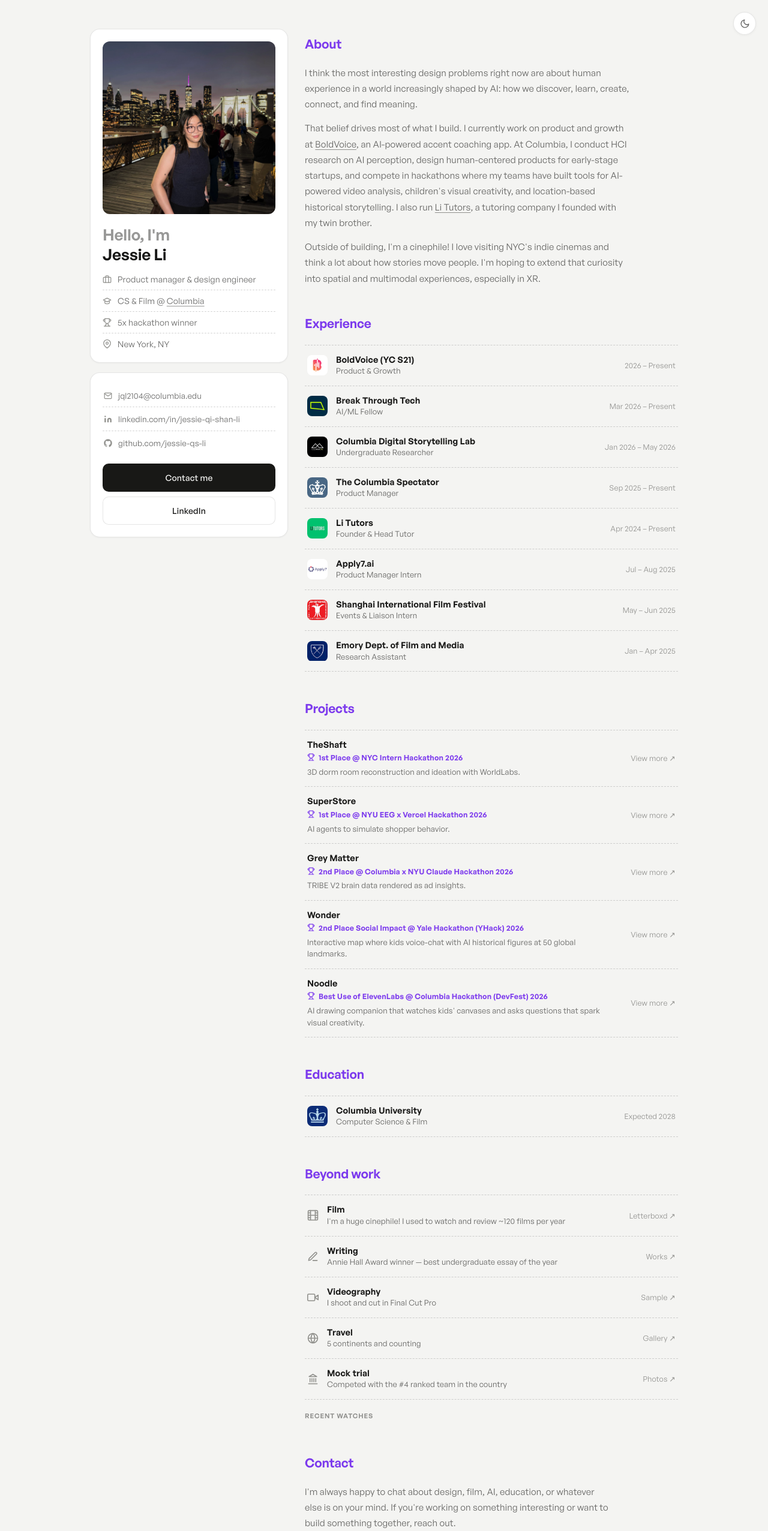
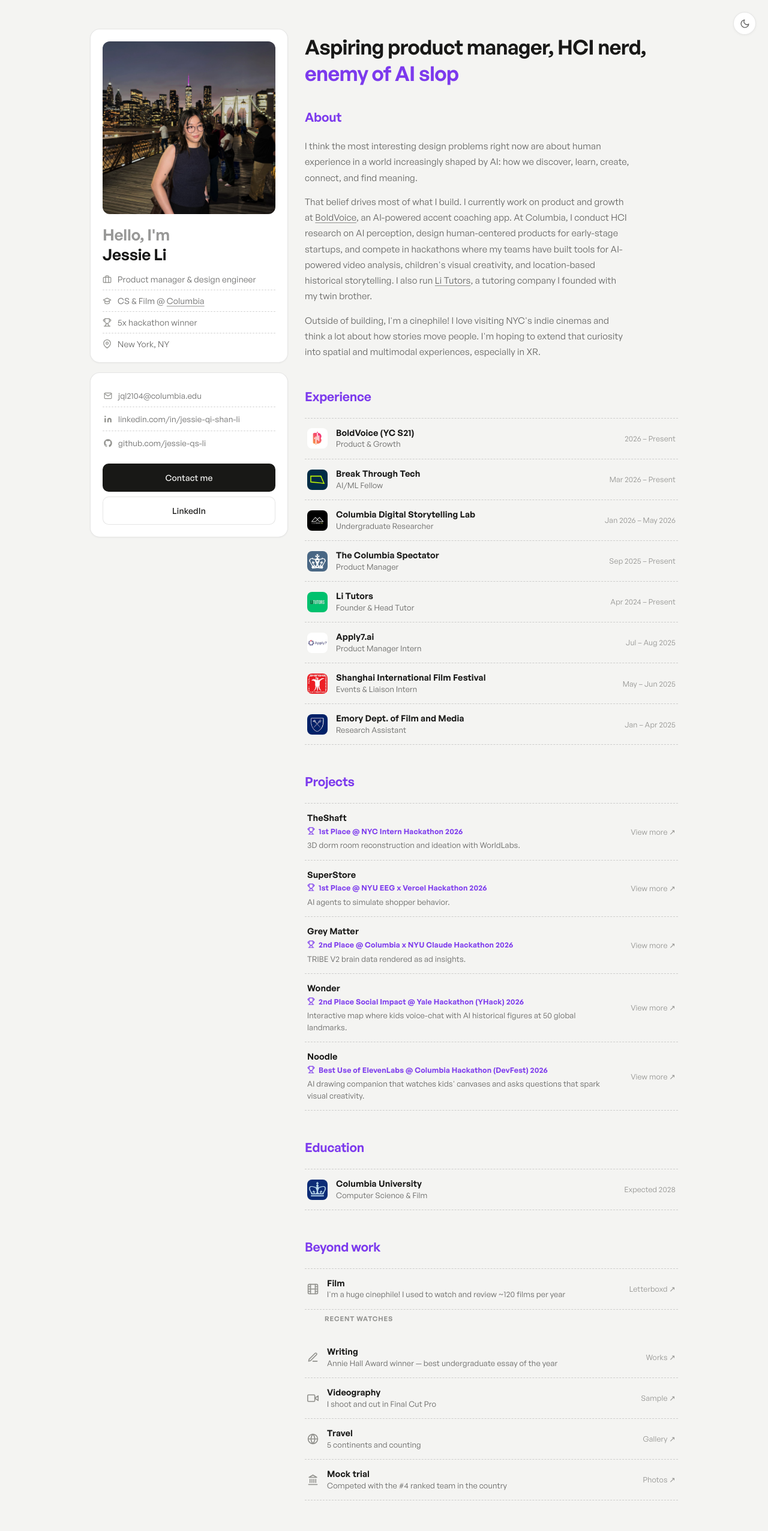
Before and after one commit to jessie-qs-li/portfolio, a Next.js app: page / in a window 1280 px wide. Shown: the top 2553 px of the page at 60% size. Built offline with nearby package versions, Linux system fonts and the light colour scheme; no server answers.

Commit message:
Add statement header above About; nest Recent watches under Film row

```diff
--- a/app/globals.css
+++ b/app/globals.css
@@ -118,6 +118,14 @@
 /* ========== MAIN COLUMN ========== */
 .cv-main { display: flex; flex-direction: column; gap: 44px; padding-top: 8px; min-width: 0; }
 
+.statement {
+  font-size: clamp(26px, 3.4vw, 34px);
+  font-weight: 600; letter-spacing: -0.02em; line-height: 1.3;
+  color: var(--text);
+  margin-bottom: -10px;
+}
+.statement em { font-style: normal; color: var(--accent); }
+
 .section-chip {
   display: inline-block; align-self: flex-start;
   font-size: 21px; font-weight: 600; letter-spacing: -0.01em;
@@ -182,7 +190,7 @@
 a.row-right:hover, .row-right a:hover { color: var(--text); }
 
 /* letterboxd (kept from previous design) */
-.letterboxd-block { margin-top: 18px; }
+.letterboxd-block { margin: 6px 0 14px; padding-left: 33px; }
 .letterboxd-recent-label { font-size: 11px; font-weight: 600; text-transform: uppercase; letter-spacing: 0.08em; color: var(--text3); margin-bottom: 8px; }
 .letterboxd-recent { list-style: none; padding: 0; margin: 0; display: flex; flex-direction: column; }
 .letterboxd-recent-item { display: flex; align-items: baseline; justify-content: space-between; gap: 12px; padding: 7px 2px; border-bottom: 1px dashed var(--border-dash); }
--- a/app/page.tsx
+++ b/app/page.tsx
@@ -76,6 +76,10 @@
 
         {/* MAIN */}
         <main className="cv-main">
+          <h2 className="statement fade-in">
+            Aspiring product manager, HCI nerd, <em>enemy of AI slop</em>
+          </h2>
+
           <section className="cv-section fade-in" id="about">
             <span className="section-chip hover-fill">About</span>
             <div className="about-text">
@@ -162,6 +166,10 @@
                 </div>
                 <a className="row-right" href="https://letterboxd.com/qishan_li/" target="_blank" rel="noopener">Letterboxd ↗</a>
               </div>
+              <div className="letterboxd-block">
+                <div className="letterboxd-recent-label">Recent watches</div>
+                <LetterboxdRecent />
+              </div>
               <div className="cv-row">
                 <svg className="row-icon" viewBox="0 0 24 24" fill="none" stroke="currentColor" strokeWidth="2" strokeLinecap="round" strokeLinejoin="round" aria-hidden><path d="M12 20h9"/><path d="M16.5 3.5a2.121 2.121 0 0 1 3 3L7 19l-4 1 1-4L16.5 3.5z"/></svg>
                 <div className="row-body">
@@ -194,10 +202,6 @@
                 </div>
                 <a className="row-right" href="https://www.instagram.com/p/DAwwBkyPLXY/" target="_blank" rel="noopener">Photos ↗</a>
               </div>
-            </div>
-            <div className="letterboxd-block">
-              <div className="letterboxd-recent-label">Recent watches</div>
-              <LetterboxdRecent />
             </div>
           </section>
 
```
